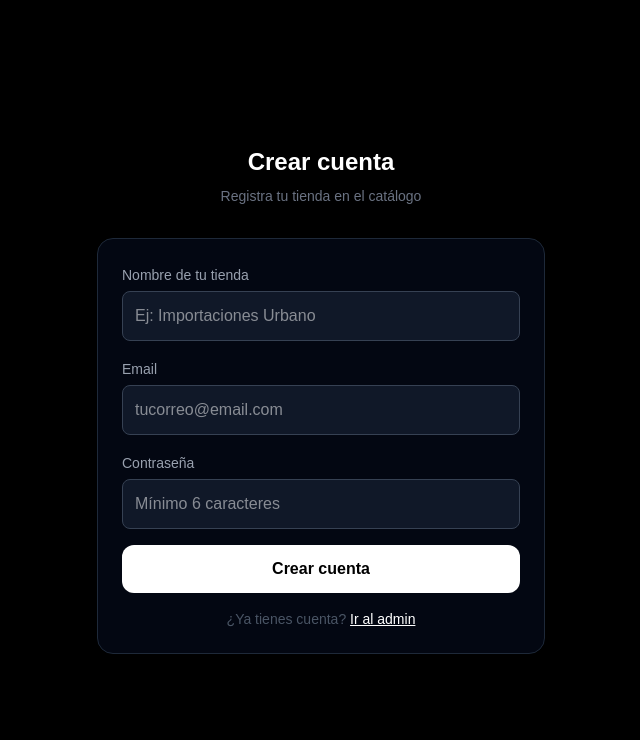
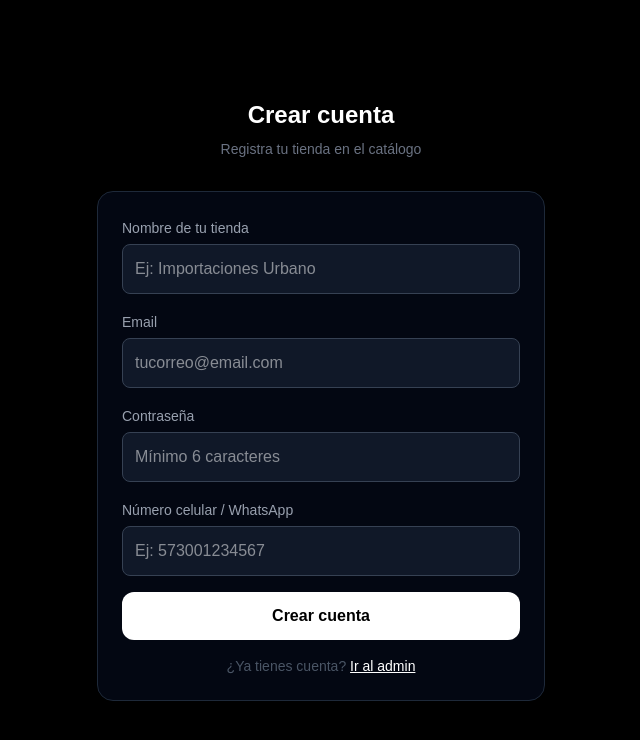
Before and after one commit to importacionesurbano24-oss/catalogo-whatsapp, a Next.js app in the folder frontend/: page /registro in a window 1280 px wide. Shown: the top 740 px of the page, without its empty margins (319-959 px from the left). Built offline with nearby package versions, Linux system fonts and the light colour scheme.

Commit message:
feat: campo whatsapp en registro

```diff
--- a/frontend/app/registro/page.tsx
+++ b/frontend/app/registro/page.tsx
@@ -2,7 +2,7 @@
 import { useState } from 'react'
 
 export default function Registro() {
-  const [form, setForm] = useState({ nombre: '', email: '', password: '' })
+  const [form, setForm] = useState({ nombre: '', email: '', password: '', whatsapp: '' })
   const [mensaje, setMensaje] = useState('')
   const [error, setError] = useState('')
   const [cargando, setCargando] = useState(false)
@@ -24,7 +24,7 @@ export default function Registro() {
         setError(data.error || 'Error al registrarse')
       } else {
         setMensaje('¡Cuenta creada! Ya puedes iniciar sesión en /admin')
-        setForm({ nombre: '', email: '', password: '' })
+        setForm({ nombre: '', email: '', password: '', whatsapp: '' })
       }
     } catch {
       setError('No se pudo conectar al servidor')
@@ -73,6 +73,17 @@ export default function Registro() {
               placeholder="Mínimo 6 caracteres"
             />
           </div>
+          <div>
+            <label className="text-gray-400 text-sm">Número celular / WhatsApp</label>
+            <input
+              type="tel"
+              value={form.whatsapp}
+              onChange={e => setForm({ ...form, whatsapp: e.target.value })}
+              required
+              className="mt-1 w-full bg-gray-900 border border-gray-700 text-white rounded-lg p-3 focus:outline-none focus:border-gray-500"
+              placeholder="Ej: 573001234567"
+            />
+          </div>
 
           {error && <p className="text-red-400 text-sm">{error}</p>}
           {mensaje && <p className="text-green-400 text-sm">{mensaje}</p>}
```
Also changed, not shown: 1 other file (tests, documents, lock files or other folders).
